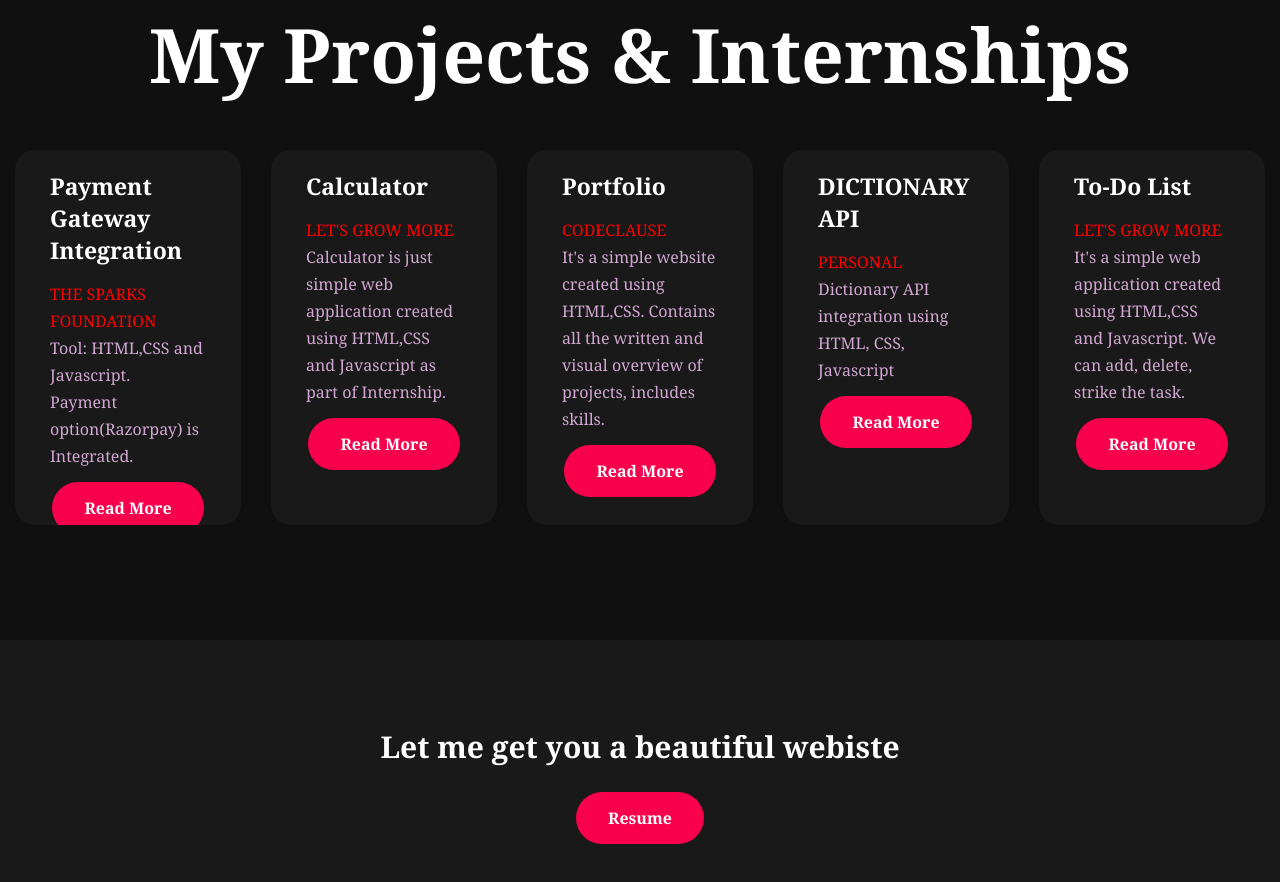
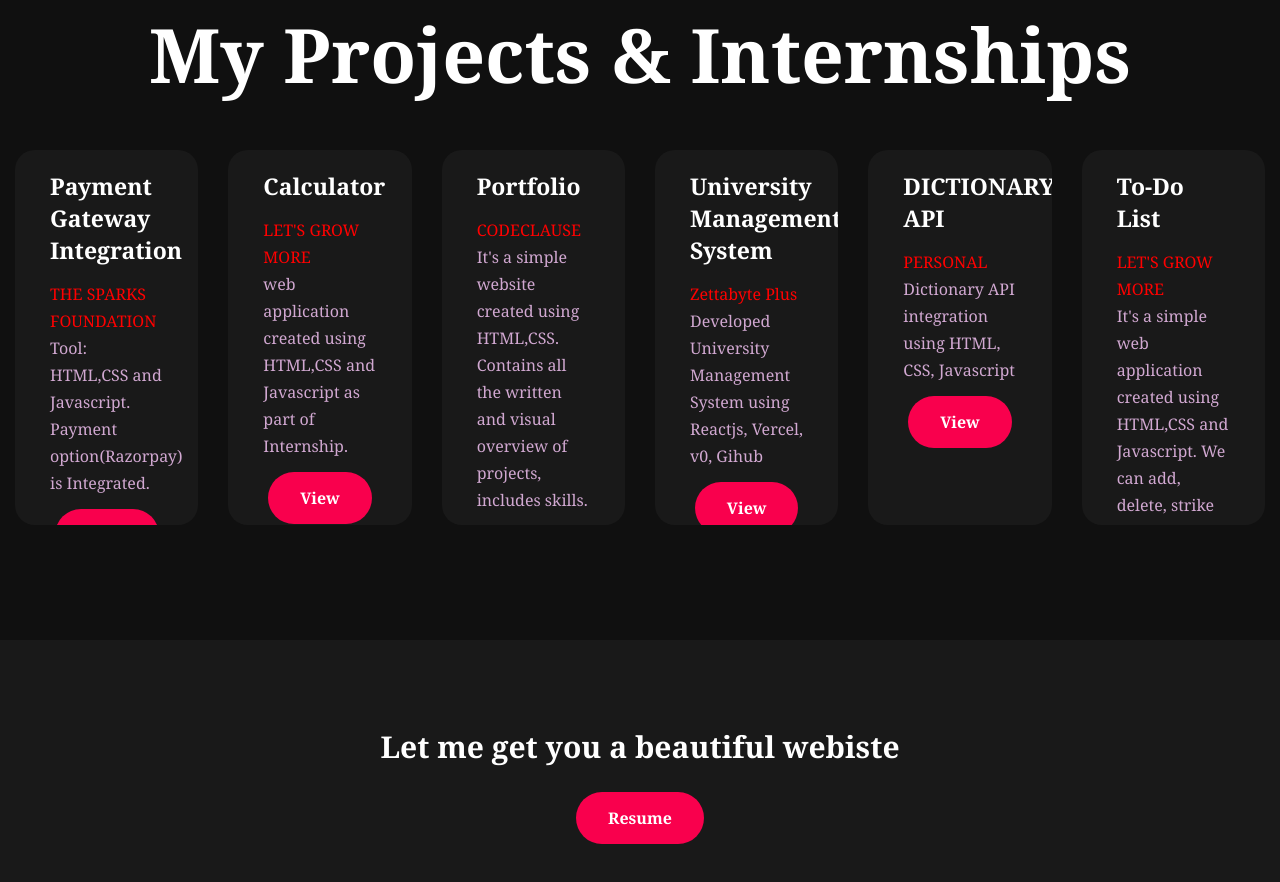
Before and after one commit to Ramayanamsarayu/Portfolio, a plain HTML site: page index.html in a window 1280 px wide. Shown: the part 1509-2391 px from the top of the page. Drawn offline with Linux system fonts and the light colour scheme.

Commit message:
added project

```diff
--- a/index.html
+++ b/index.html
@@ -67,17 +67,17 @@
                     Payment option(Razorpay) is Integrated.</p>
 
                     <p style="text-align: center;">
-                        <a class="button" href="https://floodfree.netlify.app/">Read More<a>
+                        <a class="button" href="https://floodfree.netlify.app/">View<a>
                     </p>
                 </div>
             </div>
             <div class="card">
                 <h5>Calculator</h5>
                 <div class="pra">
-                    <p><span>LET'S GROW MORE</span><br> Calculator is just  simple web application created using HTML,CSS and Javascript as part of Internship. </p>
+                    <p><span>LET'S GROW MORE</span><br> web application created using HTML,CSS and Javascript as part of Internship. </p>
 
                     <p style="text-align: center;">
-                        <a class="button" href="file:///E:/Sarayu/Letsgrowmore%20internship/CALCULATOR%20-%2015/calci.html">Read More<a>
+                        <a class="button" href="file:///E:/Sarayu/Letsgrowmore%20internship/CALCULATOR%20-%2015/calci.html">View<a>
                     </p>
                 </div>
             </div>
@@ -88,7 +88,17 @@
                     <p><span>CODECLAUSE</span><br>It's a simple website created using HTML,CSS. Contains all the written and visual overview of projects, includes skills.</p>
 
                     <p style="text-align: center;">
-                        <a class="button" href="index.html">Read More<a>
+                        <a class="button" href="index.html">View<a>
+                    </p>
+                </div>
+            </div>
+            <div class="card">
+                <h5>University Management System</h5>
+                <div class="pra">
+                    <p><span>Zettabyte Plus</span><br>Developed University Management System using Reactjs, Vercel, v0, Gihub</p>
+
+                    <p style="text-align: center;">
+                        <a class="button" href="https://ums-fe-lime.vercel.app/">View<a>
                     </p>
                 </div>
             </div>
@@ -99,7 +109,7 @@
                     <p><span>PERSONAL</span><br>Dictionary API integration using HTML, CSS, Javascript</p>
 
                     <p style="text-align: center;">
-                        <a class="button" href="https://github.com/Ramayanamsarayu/DictionaryAPI">Read More<a>
+                        <a class="button" href="https://github.com/Ramayanamsarayu/DictionaryAPI">View<a>
                     </p>
                 </div>
             </div>
@@ -110,7 +120,7 @@
                     <p><span>LET'S GROW MORE</span><br>It's a simple web application created using HTML,CSS and Javascript. We can add, delete, strike the task.</p>
 
                     <p style="text-align: center;">
-                        <a class="button" href="file:///E:/Sarayu/Letsgrowmore%20internship/To-do-list/index.html">Read More<a>
+                        <a class="button" href="file:///E:/Sarayu/Letsgrowmore%20internship/To-do-list/index.html">View<a>
                     </p>
                 </div>
             </div>
@@ -129,7 +139,7 @@
         <div class="social">
         <a href="https://in.linkedin.com/in/ramayanam-sarayu-b48314213
         "><i class="fa-brands fa-linkedin"></i></a>
-        <a href="#"><i class="fa-brands fa-instagram"></i></a>
+        <a href=""><i class="fa-brands fa-instagram"></i></a>
         <a href="https://github.com/Ramayanamsarayu"><i class="fa-brands fa-github"></i></a>
     </div>
     <!--<p class="end">CopyRight by Ramayanam Sarayu</p>--->
```
